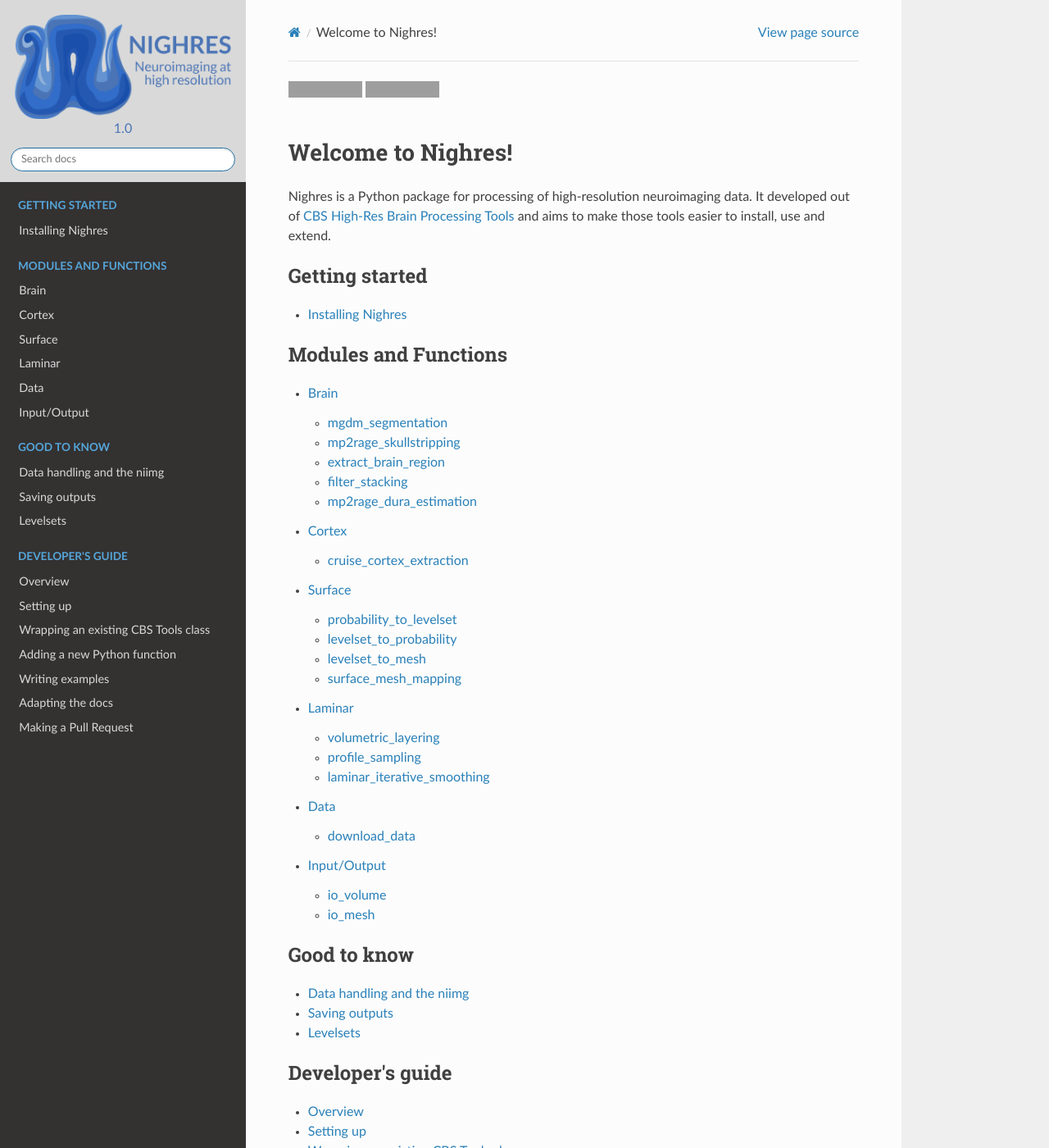
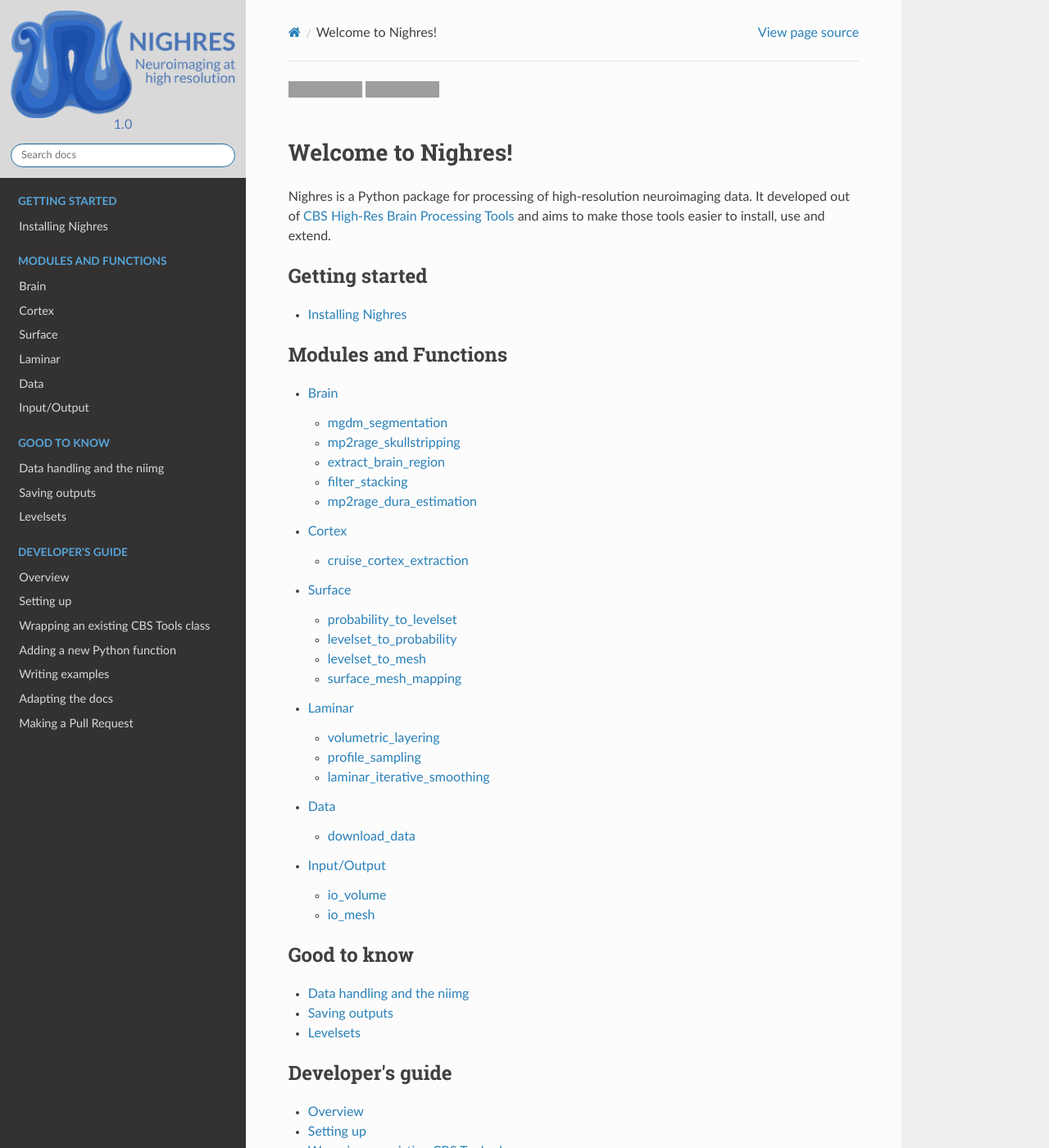
Before and after one commit to nighres/nighres, a Sphinx documentation site: the page built from doc/index.rst, in a window 1280 px wide and 1400 px high. Shown: the whole window at 82% size. Built offline with Sphinx 7.4.7 and the Read the Docs theme 2.0.0, drawn with Linux system fonts in a browser that asks for light colours; pages that are not in the unit, such as notebooks, are missing from menus; grey boxes are pictures that could not be loaded.

Commit message:
logo display small fix

```diff
--- a/doc/_static/adapt_sphinx_rtd.css
+++ b/doc/_static/adapt_sphinx_rtd.css
@@ -11,6 +11,10 @@
   margin-bottom: 0 !important;
 }
 
+.wy-side-nav-search img {
+  padding: 0px 0px 0px 0px !important;
+}
+
 .version {
   color: #4a74b5 !important;
 }
```
